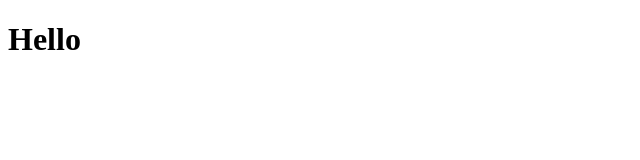
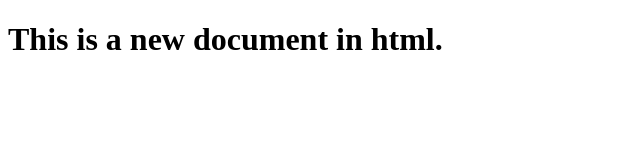
Before and after one commit to cameronw-502/fewd-2020, a plain HTML site: page index.html in a window 1280 px wide. Shown: the whole page, without its empty margins (0-640 px from the left). Drawn offline with Linux system fonts and the light colour scheme.

Commit message:
updated index.html

```diff
--- a/index.html
+++ b/index.html
@@ -1,4 +1,11 @@
 <!DOCTYPE html>
 <html>
-    <h1>Hello</h1>
+    <head>
+        <meta charset="UTF-8">
+        <title>Untitled Document</title>
+    </head>
+
+    <body>
+        <h1>This is a new document in html.</h1>
+    </body>
 </html>
```
